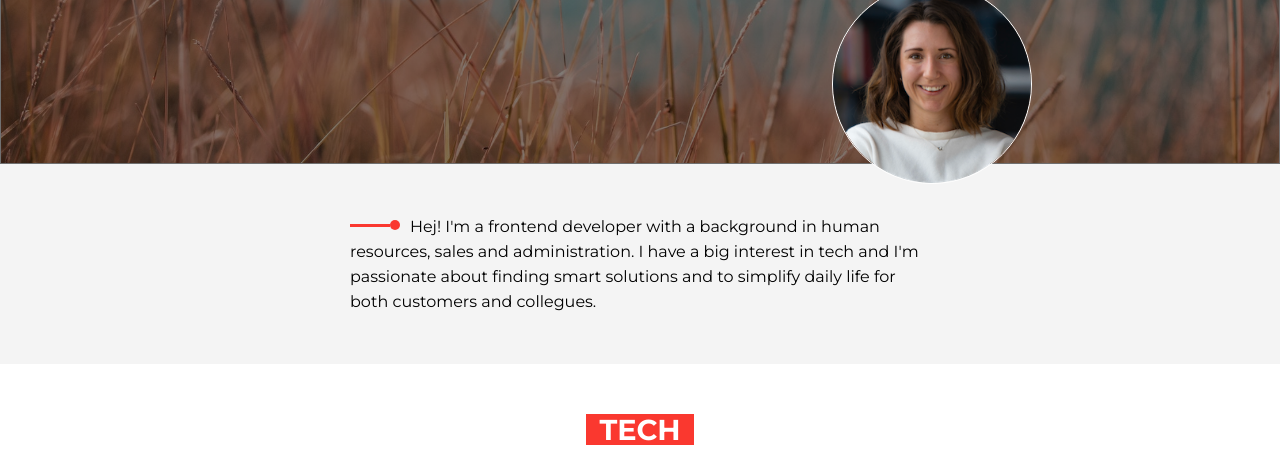
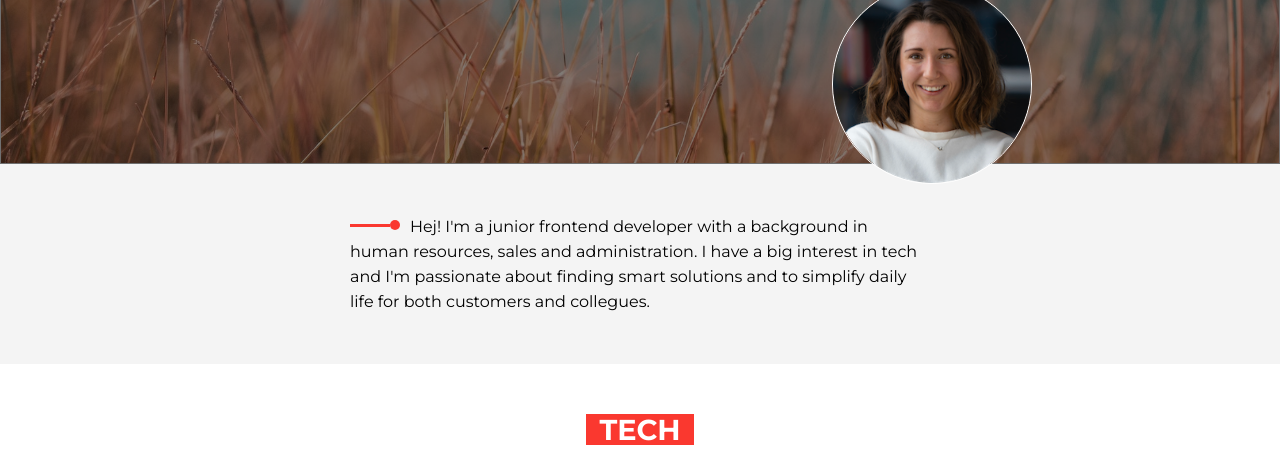
Before and after one commit to liissee/portfolio, a plain HTML site: page index.html in a window 1280 px wide. Shown: the part 336-800 px from the top of the page. Drawn offline with Linux system fonts and the light colour scheme.

Commit message:
Small fix in intro

```diff
--- a/index.html
+++ b/index.html
@@ -51,7 +51,7 @@
       <div id="figure-line"></div>
       <div id="figure-circle"></div>
     </div>
-    <p>Hej! I'm a frontend developer with a background in human resources, sales and administration.
+    <p>Hej! I'm a junior frontend developer with a background in human resources, sales and administration.
       I have a big interest in tech and I'm passionate about finding smart solutions and to simplify daily life for
       both customers and collegues. </p>
   </section>
@@ -162,7 +162,6 @@
         <div class="tech-used-box">
           <p>REACT</p>
           <p>REDUX</p>
-
           <p>HTML5</p>
           <p>CSS3</p>
           <p>JavaScript ES6</p>
```
